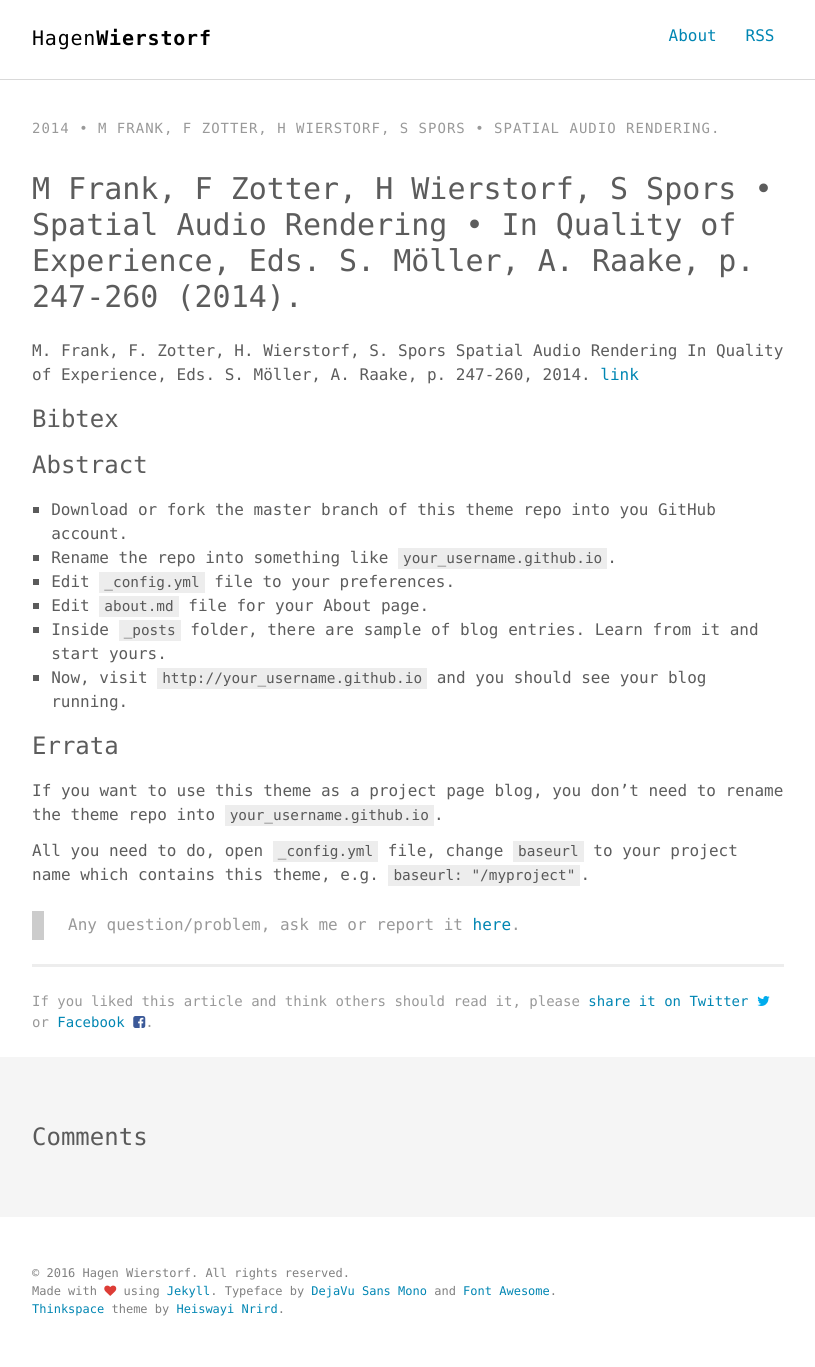
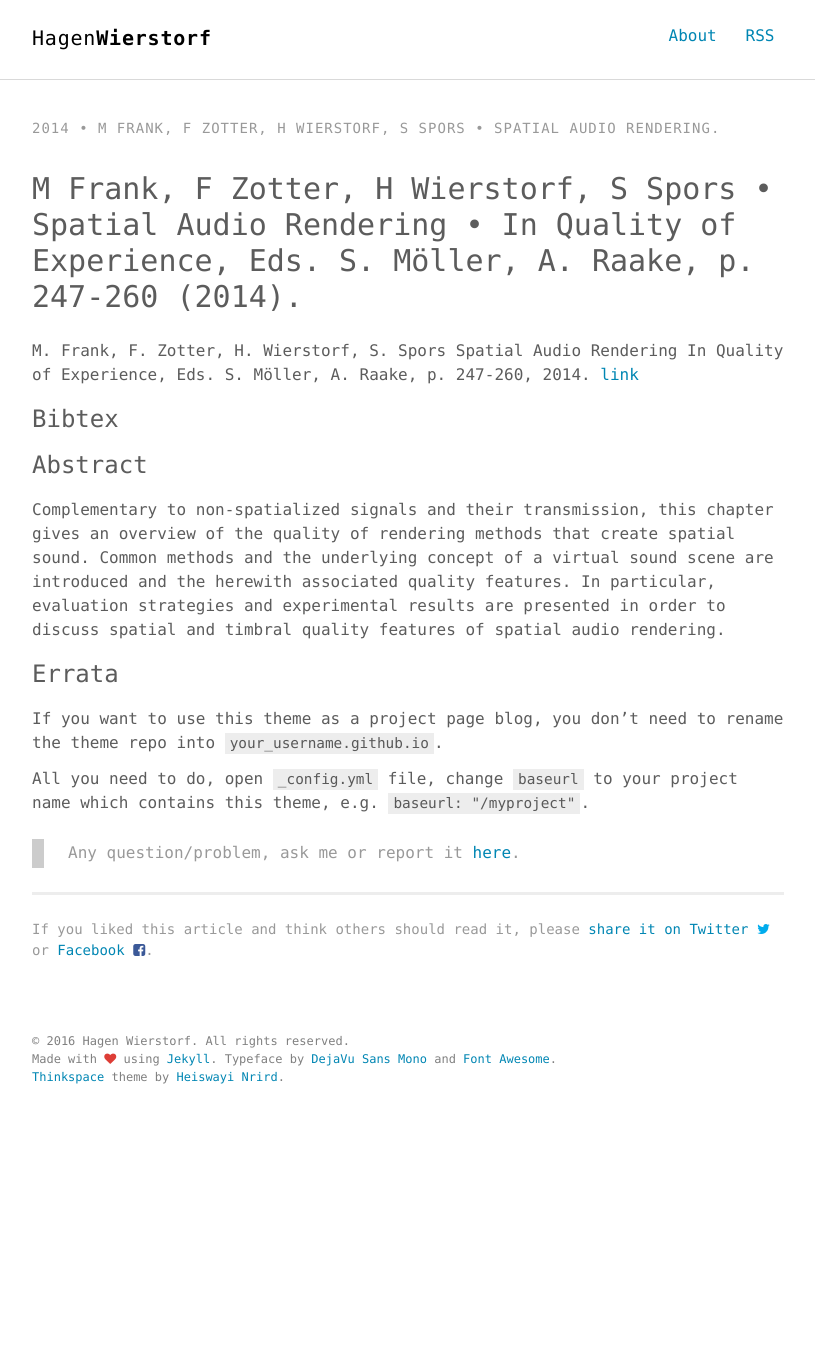
Before and after one commit to hagenw/hagenw.github.io, a Jekyll site: the page built from _posts/2014-07-08-spatial-audio-rendering.md, in a window 1280 px wide. Shown: the whole page, without its empty margins (232-1047 px from the left). Built offline with Jekyll 4.4.1, drawn with Linux system fonts in a browser that asks for light colours; comment, search, counter and statistics services are not loaded; after the commit the page ends 1135 px from its top, so only the background shows below that.

Commit message:
Add abstract to first post

```diff
--- a/_posts/2014-07-08-spatial-audio-rendering.md
+++ b/_posts/2014-07-08-spatial-audio-rendering.md
@@ -25,12 +24,12 @@
 
 ### Abstract
 
-- Download or fork the master branch of this theme repo into you GitHub account.
-- Rename the repo into something like `your_username.github.io`.
-- Edit `_config.yml` file to your preferences.
-- Edit `about.md` file for your About page.
-- Inside `_posts` folder, there are sample of blog entries. Learn from it and start yours.
-- Now, visit `http://your_username.github.io` and you should see your blog running.
+Complementary to non-spatialized signals and their transmission, this chapter
+gives an overview of the quality of rendering methods that create spatial sound.
+Common methods and the underlying concept of a virtual sound scene are
+introduced and the herewith associated quality features. In particular,
+evaluation strategies and experimental results are presented in order to discuss
+spatial and timbral quality features of spatial audio rendering.
 
 ### Errata
 
```
Also changed, not shown: other parts of _posts/2014-07-08-spatial-audio-rendering.md (+1 -2 lines).
